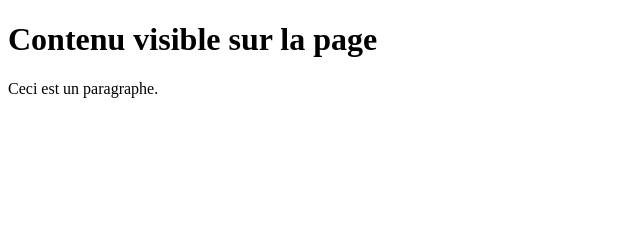
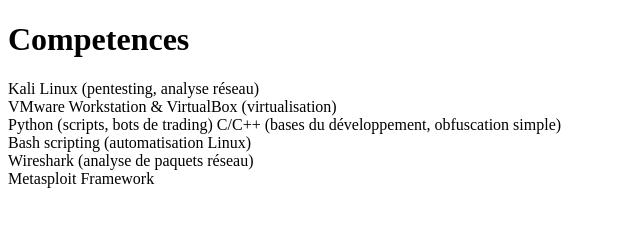
Before and after one commit to davidanato3505-cmyk/-mon-cv, a plain HTML site: page index.html in a window 1280 px wide. Shown: the whole page, without its empty margins (0-640 px from the left). Drawn offline with Linux system fonts and the light colour scheme.

Commit message:
mise en place de la section competences

```diff
--- a/index.html
+++ b/index.html
@@ -6,8 +6,18 @@
 </head>
 <body>
 
-    <h1>Contenu visible sur la page</h1>
-    <p>Ceci est un paragraphe.</p>
+    <h1>Competences</h1>
+      <p> Kali Linux (pentesting, analyse réseau)
+        <br> VMware Workstation & VirtualBox
+        (virtualisation)
+        <br>Python (scripts, bots de trading)
+        C/C++ (bases du développement,
+        obfuscation simple)
+        <br>Bash scripting (automatisation Linux)
+        <br>Wireshark (analyse de paquets réseau)
+
+        <br>Metasploit Framework
+      </p>
 
 </body>
 </html>
```
